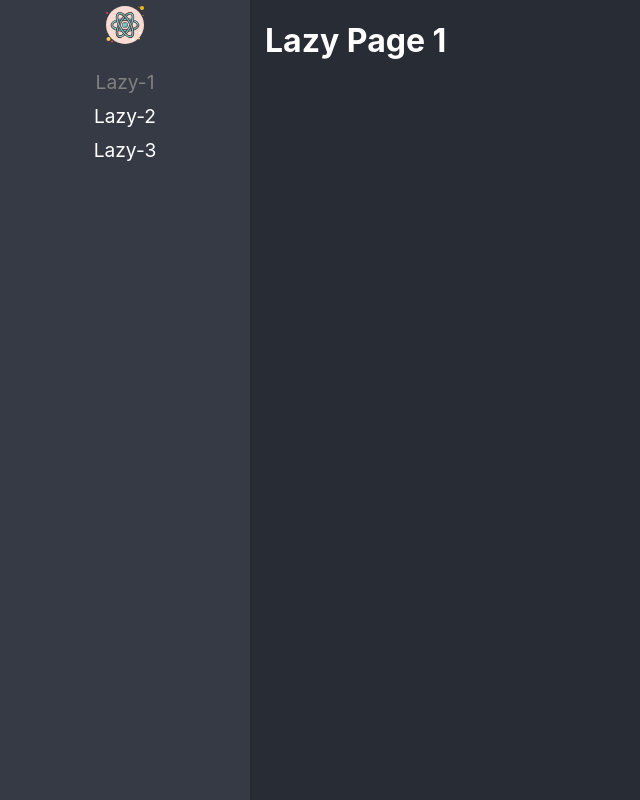
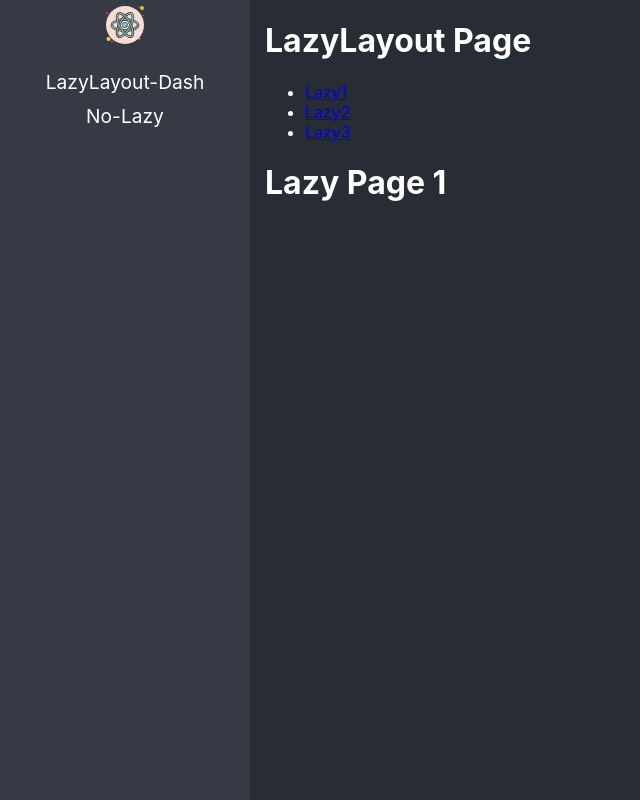
Before and after one commit to pfirulo/react-adv, a React (Vite) app: page /lazyload/lazy1 in a window 1280 px wide. Before the commit this address led to /lazy1. Shown: the whole page, without its empty margins (0-640 px from the left). Built offline with nearby package versions, Linux system fonts and the light colour scheme.

Commit message:
rutas anidadas listas

```diff
--- /dev/null
+++ b/src/01-Lazyload/layout/LazyLayout.tsx
@@ -0,0 +1,38 @@
+import { NavLink, Route, Routes, Navigate } from "react-router-dom";
+import { LazyPage1, LazyPage2, LazyPage3 } from "../pages";
+
+
+
+
+export const LazyLayout = () => {
+    return (
+        <div>
+            <h1>
+                LazyLayout Page
+            </h1>
+
+            <ul>
+                <li>
+                    <NavLink to="lazy1"> Lazy1  </NavLink>
+                </li>
+                <li>
+                    <NavLink to="lazy2"> Lazy2  </NavLink>
+                </li>
+                <li>
+                    <NavLink to="lazy3"> Lazy3  </NavLink>
+                </li>
+            </ul>
+
+            <Routes>
+                <Route path="lazy1" element={<LazyPage1 />} />
+                <Route path="lazy2" element={<LazyPage2 />} />
+                <Route path="lazy3" element={<LazyPage3 />} />
+
+                <Route path="*" element={< Navigate to="lazy1" replace />} />
+            </Routes>
+        </div>
+
+    )
+}
+
+export default LazyLayout;
--- a/src/01-Lazyload/pages/LazyPage1.tsx
+++ b/src/01-Lazyload/pages/LazyPage1.tsx
@@ -1,8 +1,7 @@
 
 
-const LazyPage1 = () => {
+export   const LazyPage1 = () => {
   return (
     <h1>Lazy Page 1</h1>
   )
 }
-export default LazyPage1;
--- a/src/01-Lazyload/pages/LazyPage2.tsx
+++ b/src/01-Lazyload/pages/LazyPage2.tsx
@@ -1,8 +1,7 @@
 
 
-  const LazyPage2 = () => {
+ export const LazyPage2 = () => {
   return (
     <h1>Lazy Page 2</h1>
   )
 }
-export default LazyPage2;
--- a/src/01-Lazyload/pages/LazyPage3.tsx
+++ b/src/01-Lazyload/pages/LazyPage3.tsx
@@ -1,9 +1,7 @@
 
 
-  const LazyPage3 = () => {
+ export  const LazyPage3 = () => {
   return (
     <h1>Lazy Page 3</h1>
   )
 }
-
-export default LazyPage3;
--- /dev/null
+++ b/src/01-Lazyload/pages/NoLazy.tsx
@@ -0,0 +1,9 @@
+
+
+export const NoLazy = () => {
+  return (
+    <div>
+        <h1>NoLazy Page</h1>
+    </div>
+  )
+}
--- a/src/routes/routes.ts
+++ b/src/routes/routes.ts
@@ -1,5 +1,7 @@
 import { lazy, LazyExoticComponent } from "react";
+import { NoLazy } from "../01-Lazyload/pages/NoLazy";
 /* import { LazyPage1, LazyPage2, LazyPage3 } from "../01-Lazyload/pages"; */
+
 
 
 type JSXComponent = () => JSX.Element;
@@ -14,27 +16,37 @@
 
 }
 
-const Lazy1 = lazy(() => import(/* webpackChunkName: LazyPage1 */'../01-Lazyload/pages/LazyPage1'));
-const Lazy2 = lazy(() => import(/* webpackChunkName: LazyPage2 */'../01-Lazyload/pages/LazyPage2'));
-const Lazy3 = lazy(() => import(/* webpackChunkName: LazyPage3 */'../01-Lazyload/pages/LazyPage3'));
+const LazyLayout =  lazy(() => import(/* webpackChunkName: LazyPage1 */'../01-Lazyload/layout/LazyLayout'));
+// const Lazy1 = lazy(() => import(/* webpackChunkName: LazyPage1 */'../01-Lazyload/pages/LazyPage1'));
+// const Lazy2 = lazy(() => import(/* webpackChunkName: LazyPage2 */'../01-Lazyload/pages/LazyPage2'));
+// const Lazy3 = lazy(() => import(/* webpackChunkName: LazyPage3 */'../01-Lazyload/pages/LazyPage3'));
+
 export const routes: Route[] = [
     {
-        to: '/lazy1',
-        path: '/lazy1',
-        Component: Lazy1,
-        name: 'Lazy-1'
+        path: '/lazyload/*',
+        to: '/lazyload/',
+        Component: LazyLayout,
+        name: 'LazyLayout-Dash'
     },
     {
-        to: '/lazy2',
-        path: '/lazy2',
-        Component: Lazy2,
-        name: 'Lazy-2'
+        to: '/no-lazy',
+        path: 'no-lazy',
+        Component: NoLazy,
+        name: 'No-Lazy'
     }
-    ,
-    {
-        to: '/lazy3',
-        path: '/lazy3',
-        Component: Lazy3,
-        name: 'Lazy-3'
-    }
+
+
+    // {
+    //     to: '/lazy2',
+    //     path: '/lazy2',
+    //     Component: Lazy2,
+    //     name: 'Lazy-2'
+    // }
+    // ,
+    // {
+    //     to: '/lazy3',
+    //     path: '/lazy3',
+    //     Component: Lazy3,
+    //     name: 'Lazy-3'
+    // }
 ]
```
